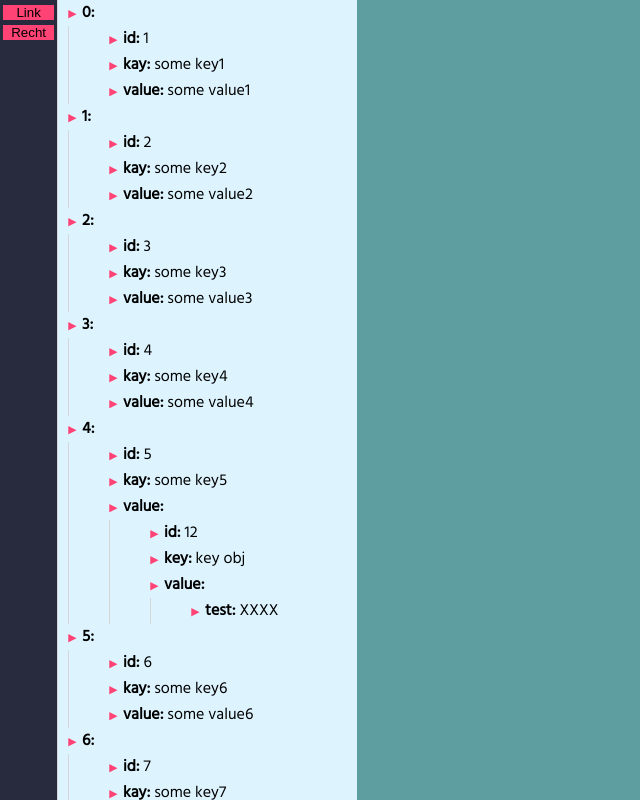
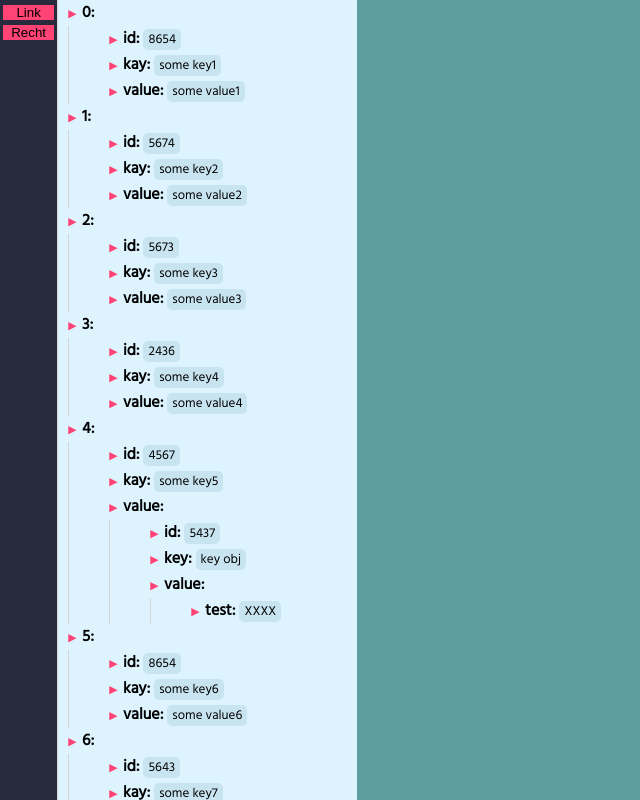
Before and after one commit to Alhamou/tree, a plain HTML site: page index.html in a window 1280 px wide. Both pictures are taken after a click on the button "Link". Shown: the whole page, without its empty margins (0-640 px from the left). Drawn offline with Linux system fonts and the light colour scheme.

Commit message:
set uuid

```diff
--- a/script.js
+++ b/script.js
@@ -4,22 +4,22 @@ ul.setAttribute('id','proList');
 // const uls = [ul]
 
 const json = [
-    {id: "1", kay: "some key1", value: "some value1"},
-    {id: "2", kay: "some key2", value: "some value2"},
-    {id: "3", kay: "some key3", value: "some value3"},
-    {id: "4", kay: "some key4", value: "some value4"},
+    {id: "8654", kay: "some key1", value: "some value1"},
+    {id: "5674", kay: "some key2", value: "some value2"},
+    {id: "5673", kay: "some key3", value: "some value3"},
+    {id: "2436", kay: "some key4", value: "some value4"},
     {
-        id: "5",
+        id: "4567",
         kay: "some key5",
         value:
             {
-                id: "12",
+                id: "5437",
                 key: "key obj",
                 value: {test: "XXXX"}
             }
     },
-    {id: "6", kay: "some key6", value: "some value6"},
-    {id: "7", kay: "some key7", value: "some value7"},
+    {id: "8654", kay: "some key6", value: "some value6"},
+    {id: "5643", kay: "some key7", value: "some value7"},
 ]
 
 
@@ -33,21 +33,22 @@ function to_li(obj, name) {
         const strong = document.createElement("strong")
         strong.setAttribute('class','caret');
 
-        // if(isNaN(Number(name))){
-        //     strong.appendChild(document.createTextNode(name + ": "))
-        //     li.appendChild(strong)
-        // }
-
         strong.appendChild(document.createTextNode(name + ": "))
         li.appendChild(strong)
     }
 
     if (typeof obj !== "object"){
-        li.appendChild(document.createTextNode(obj))
+        const btn = document.createElement("butten")
+        btn.innerHTML = obj;
+        li.appendChild(btn)
+        if(name === "id"){
+            btn.setAttribute('data-'+name, obj);
+        }
+        console.log(name, obj)
 
     } else {
 
-        const ul = document.createElement ("ul")
+        const ul = document.createElement("ul")
 
         for (let prop in obj){
 
@@ -67,16 +68,11 @@ selectorTree.appendChild(ul)
 
 
 
+const buttuns = document.querySelectorAll("[data-id]")
 
-
-
-
-// var toggler = document.getElementsByClassName("caret");
-// var i;
-
-// for (i = 0; i < toggler.length; i++) {
-//   toggler[i].addEventListener("click", function() {
-//     this.parentElement.querySelector(".nested").classList.toggle("active");
-//     this.classList.toggle("caret-down");
-//   });
-// }
+buttuns.forEach(el=>{
+    el.addEventListener("click", function(e){
+        const {id} = e.target.dataset
+        console.log(id)
+    })
+})
--- a/style.css
+++ b/style.css
@@ -108,3 +108,10 @@ div#rightSide .right.opened{
 #proList ul{
     border-left: 1px solid #d5d5d5;
 }
+#proList butten{
+    background: #c8e4f1;
+    font-size: 13px;
+    border-radius: 5px;
+    padding: 0 5px;
+    cursor: pointer;
+}
```
